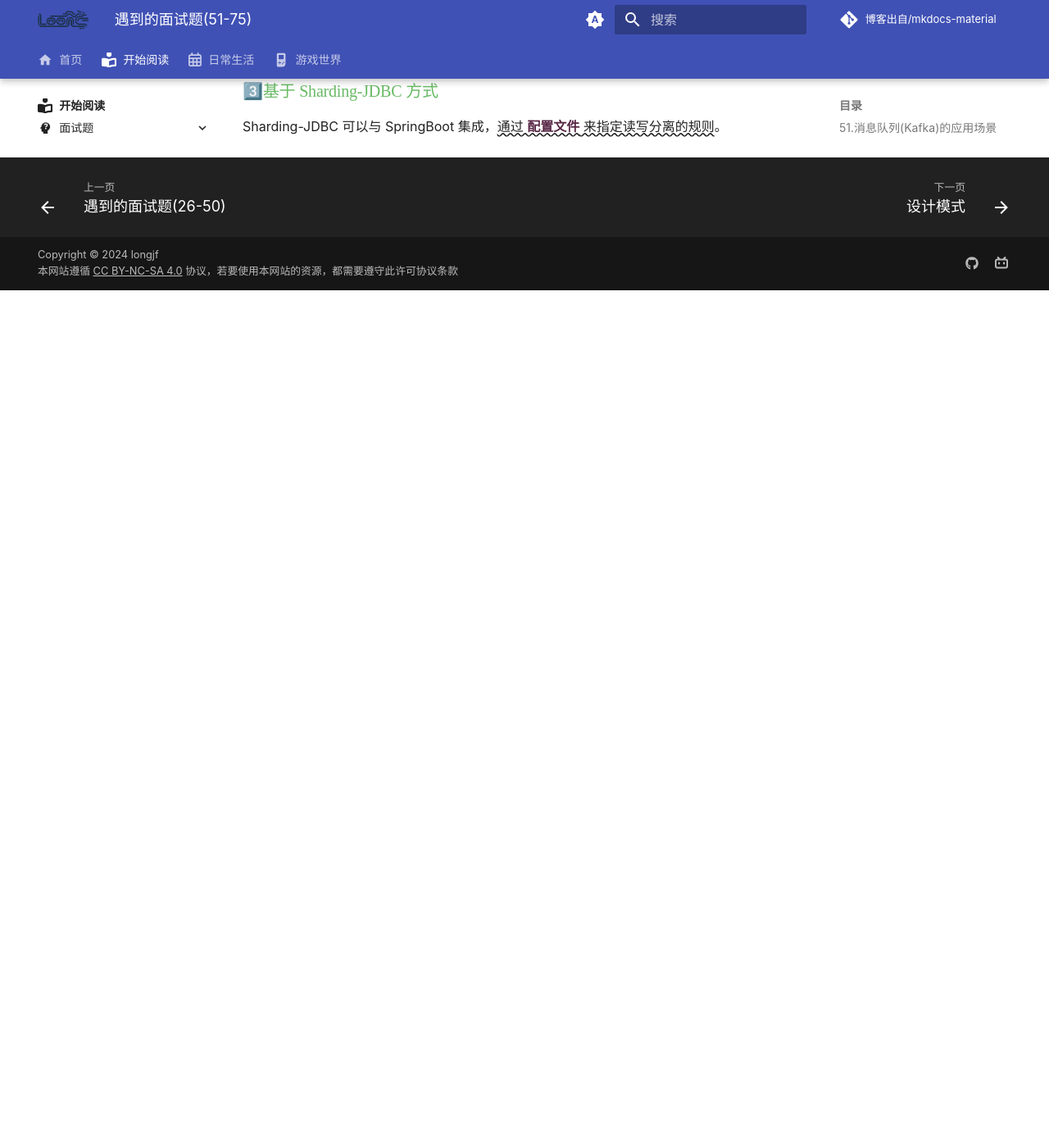
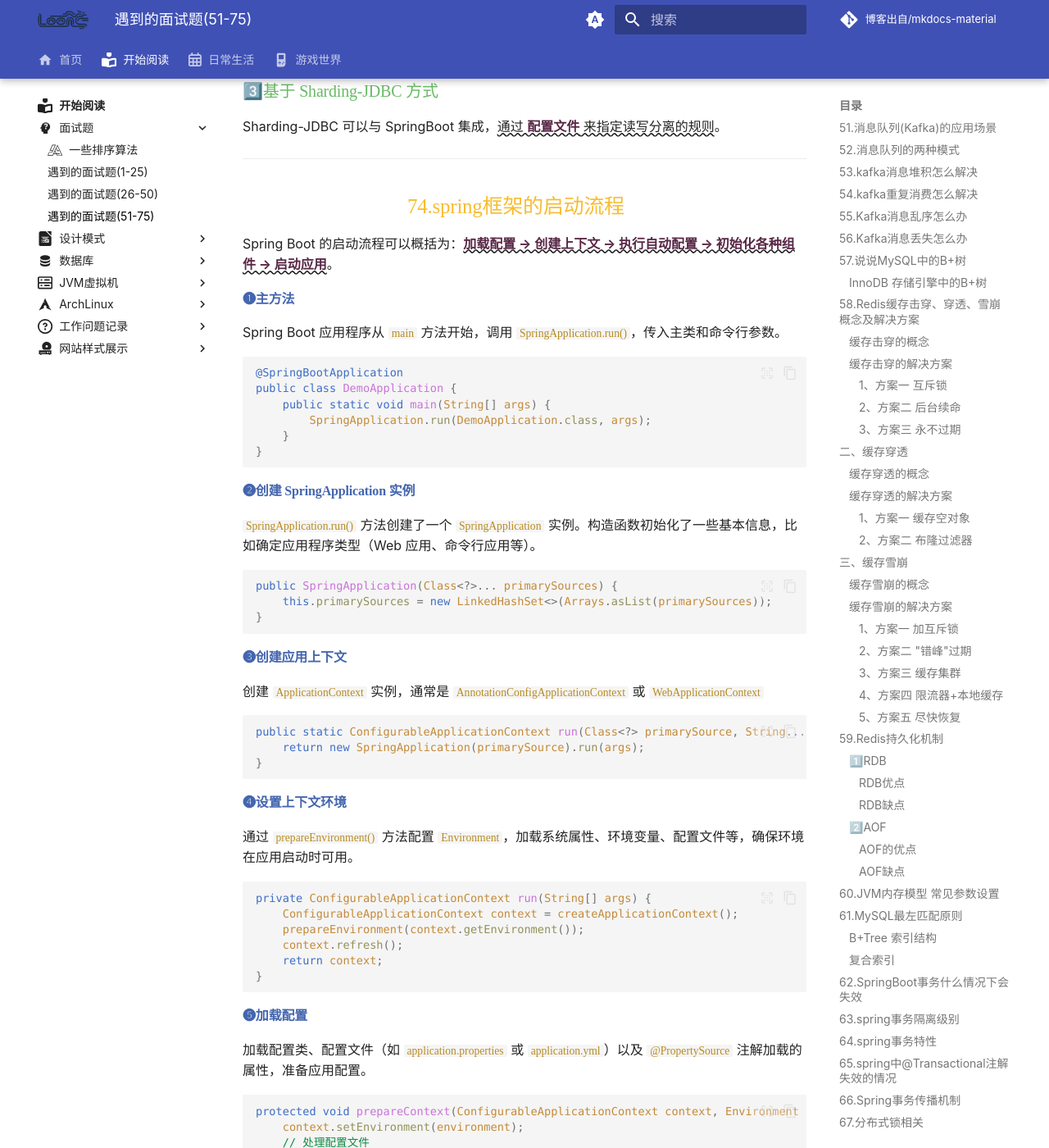
Before and after one commit to 971230/971230.github.io, an MkDocs documentation site: the page built from docs/开始阅读/面试题/遇到的面试题整理(51-75).md, in a window 1280 px wide and 1400 px high, scrolled down 23454 px. Shown: the whole window at 82% size. Built offline with MkDocs 1.6.1 and Material for MkDocs 9.7.7, drawn with Linux system fonts in a browser that asks for light colours; some web fonts are replaced; comment, search, counter and statistics services are not loaded; old or Windows-style settings are respelled for this version of MkDocs; before the commit the page ends 23808 px from its top, so only the background shows below that; some of the changed text lies outside the part shown.

Commit message:
面试题整理

````diff
--- a/docs/开始阅读/面试题/遇到的面试题整理(51-75).md
+++ b/docs/开始阅读/面试题/遇到的面试题整理(51-75).md
@@ -630,3 +630,104 @@
 
 ### 3️⃣基于 Sharding-JDBC 方式
 Sharding-JDBC 可以与 SpringBoot 集成，<wavy>通过 **配置文件** 来指定读写分离的规则</wavy>。
+
+-----
+
+## 74.spring框架的启动流程
+
+Spring Boot 的启动流程可以概括为：<wavy>**加载配置 -> 创建上下文 -> 执行自动配置 -> 初始化各种组件 -> 启动应用**</wavy>。
+
+#### ❶主方法
+Spring Boot 应用程序从 `main` 方法开始，调用 `SpringApplication.run()`，传入主类和命令行参数。
+
+```java
+@SpringBootApplication
+public class DemoApplication {
+    public static void main(String[] args) {
+        SpringApplication.run(DemoApplication.class, args);
+    }
+}
+```
+
+#### ❷创建 SpringApplication 实例
+`SpringApplication.run()` 方法创建了一个 `SpringApplication` 实例。构造函数初始化了一些基本信息，比如确定应用程序类型（Web 应用、命令行应用等）。
+
+```java
+public SpringApplication(Class<?>... primarySources) {
+    this.primarySources = new LinkedHashSet<>(Arrays.asList(primarySources));
+}
+```
+
+#### ❸创建应用上下文
+创建 `ApplicationContext` 实例，通常是 `AnnotationConfigApplicationContext` 或 `WebApplicationContext`
+
+```java
+public static ConfigurableApplicationContext run(Class<?> primarySource, String... args) {
+    return new SpringApplication(primarySource).run(args);
+}
+```
+
+#### ❹设置上下文环境
+通过 `prepareEnvironment()` 方法配置 `Environment`，加载系统属性、环境变量、配置文件等，确保环境在应用启动时可用。
+
+```java
+private ConfigurableApplicationContext run(String[] args) {
+    ConfigurableApplicationContext context = createApplicationContext();
+    prepareEnvironment(context.getEnvironment());
+    context.refresh();
+    return context;
+}
+```
+
+#### ❺加载配置
+加载配置类、配置文件（如 `application.properties` 或 `application.yml`）以及 `@PropertySource` 注解加载的属性，准备应用配置。
+
+```java
+protected void prepareContext(ConfigurableApplicationContext context, Environment environment) {
+    context.setEnvironment(environment);
+    // 处理配置文件
+    new ApplicationConfigFileApplicationListener().onApplicationEvent(event);
+}
+```
+
+#### ❻注册 Bean
+执行 `registerBean()`，扫描 `@ComponentScan` 指定的包，查找并注册被 `@Component`、`@Service`、`@Repository`、`@Controller` 等注解标记的类为 Spring Bean。
+
+```java
+public void refresh() {
+    // 创建并注册所有Bean
+    this.beanFactory = createBeanFactory();
+    registerBeanDefinitions();
+}
+```
+
+#### ❼处理条件注解
+使用 `@Conditional` 等注解进行条件判断，决定是否加载特定的 Bean。这一过程涉及到 `ConditionEvaluator`，它根据条件逻辑判断 Bean 的注册。
+
+#### ❽事件发布
+发布 `ApplicationEnvironmentPreparedEvent` 事件，允许监听器在上下文环境准备后进行配置。发布 `ApplicationPreparedEvent` 事件，表示上下文已准备好，但尚未刷新。
+
+#### ❾执行 CommandLineRunner 和 ApplicationRunner
+在上下文刷新后，执行实现了 `CommandLineRunner` 或 `ApplicationRunner` 接口的 `run` 方法，用于执行自定义的初始化逻辑。
+
+#### ❿启动 Web 服务器
+对于 `Web` `应用，SpringApplication` 会创建并启动嵌入式 Web 服务器（如 `Tomcat`、`Jetty`），调用 `WebServerFactory` 进行配置。
+
+#### ⓫应用就绪
+最后发布 `ApplicationReadyEvent`，标志着应用已完全启动，所有 `Bean` 均已初始化并可供使用。
+
+#### ⓬自动配置
+Spring Boot 的自动配置是通过 `@EnableAutoConfiguration` 实现的，Spring Boot 会根据项目依赖自动配置 Spring 框架，极大减少了手动配置的需要。
+这一过程涉及到 `SpringFactoriesLoader`，它加载 `META-INF/spring.factories` 文件中的配置，并反射创建实现类。
+
+```java
+// 示例：自动配置流程
+SpringFactoriesLoader.loadFactoryNames(YourFactoryInterface.class, classLoader)
+    .forEach(factoryName -> {
+        Class<?> factoryClass = Class.forName(factoryName, true, classLoader);
+        YourFactoryInterface factory = (YourFactoryInterface) factoryClass.newInstance();
+        factory.configure(beanFactory);
+});
+```
+
+[相关链接🔗](https://developer.aliyun.com/article/1351974)
--- a/mkdocs.yml
+++ b/mkdocs.yml
@@ -189,8 +189,8 @@
       - 开始阅读/ArchLinux/index.md
       - ArchLinux安装: 开始阅读/ArchLinux/Arch Linux安装.md
     - 工作问题记录:
-      - 开始阅读\工作问题记录\index.md
-      - 问题集: 开始阅读\工作问题记录\问题集.md
+      - 开始阅读/工作问题记录/index.md
+      - 问题集: 开始阅读/工作问题记录/问题集.md
     - 网站样式展示:
       - 开始阅读/网站所有样式/index.md
       - 网站样式展示: 开始阅读/网站所有样式/demo.md
````
Also changed, not shown: docs/开始阅读/index.md (+1 -1 lines), docs/开始阅读/面试题/遇到的面试题整理(26-50).md (+31 -0 lines).
